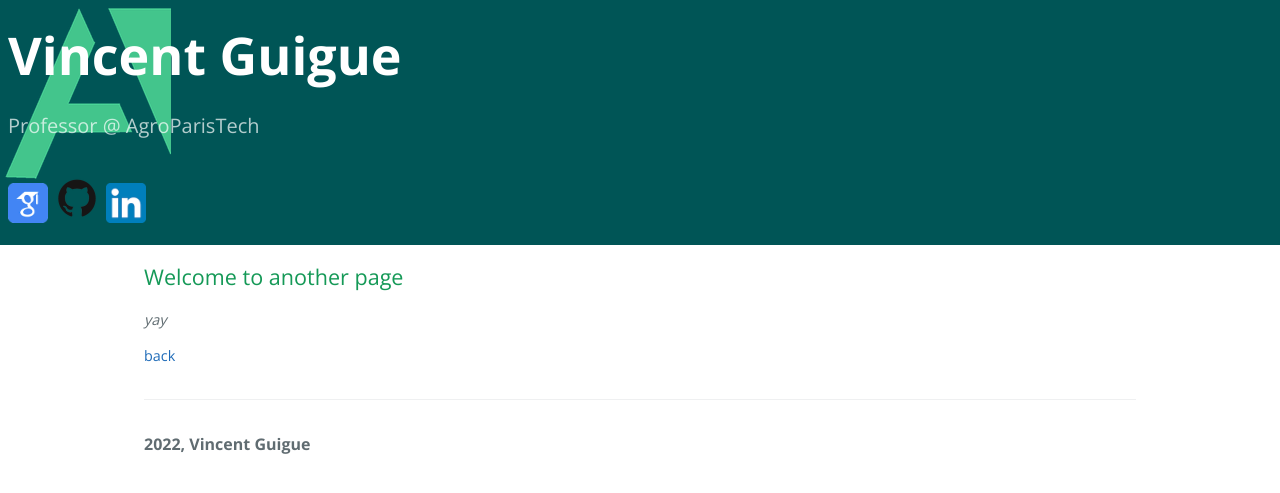
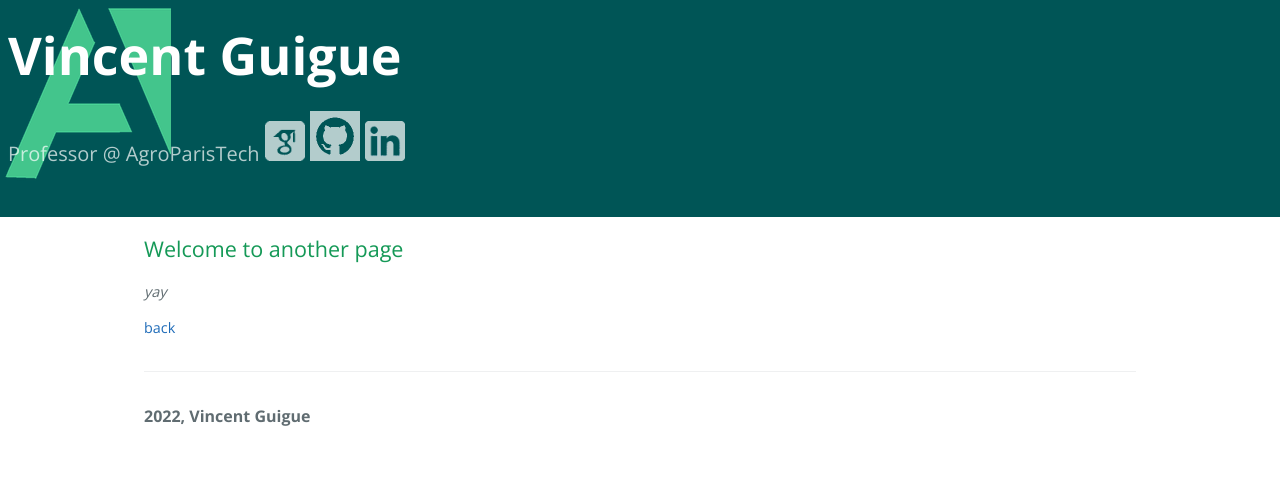
Before and after one commit to vguigue/vguigue.github.io, a Jekyll site: the page built from another-page.md, in a window 1280 px wide. Shown: the top 493 px of the page. Built offline with Jekyll 4.4.1, drawn with Linux system fonts in a browser that asks for light colours.

Commit message:
new icon

```diff
--- a/_layouts/default.html
+++ b/_layouts/default.html
@@ -17,11 +17,10 @@
 
     <header class="page-header" role="banner">
       <h1 class="project-name">Vincent Guigue</h1>
-      <h2 class="project-tagline">Professor @ AgroParisTech</h2>
-
+      <h2 class="project-tagline">Professor @ AgroParisTech
       <a href="https://scholar.google.com/citations?user=VvFT0nAAAAAJ" title="Google Scholar"> <img src="/resources/scholar.png" height=40px> </a>
       <a href="https://github.com/vguigue" title="GitHub"> <img src="/resources/github.png" height=50px></a>
-      <a href="https://www.linkedin.com/in/vincent-guigue-95504375"  title="LinkedIn"> <img src="/resources/linkedin.png" height=40px></a>
+      <a href="https://www.linkedin.com/in/vincent-guigue-95504375"  title="LinkedIn"> <img src="/resources/linkedin.png" height=40px></a></h2>
     </header>
 
     <main id="content" class="main-content" role="main">
```
Also changed, not shown: index.md (+3 -3 lines), resources/github.png, resources/linkedin.png, resources/scholar.png, 1 other file.
